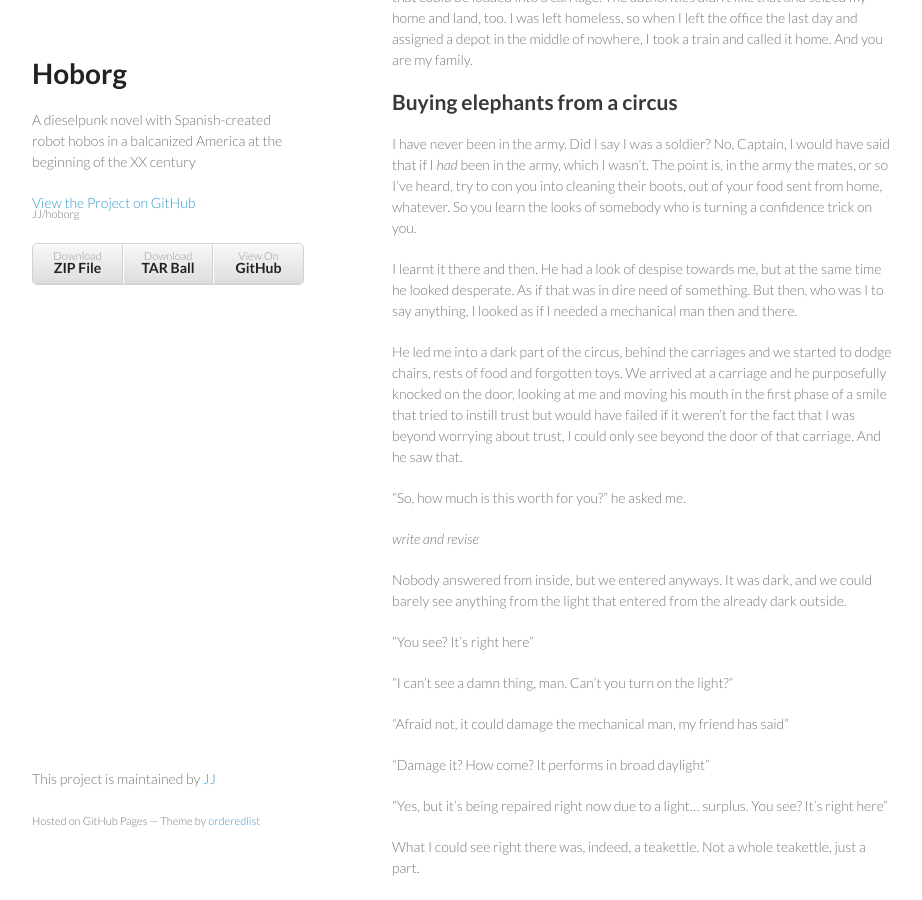
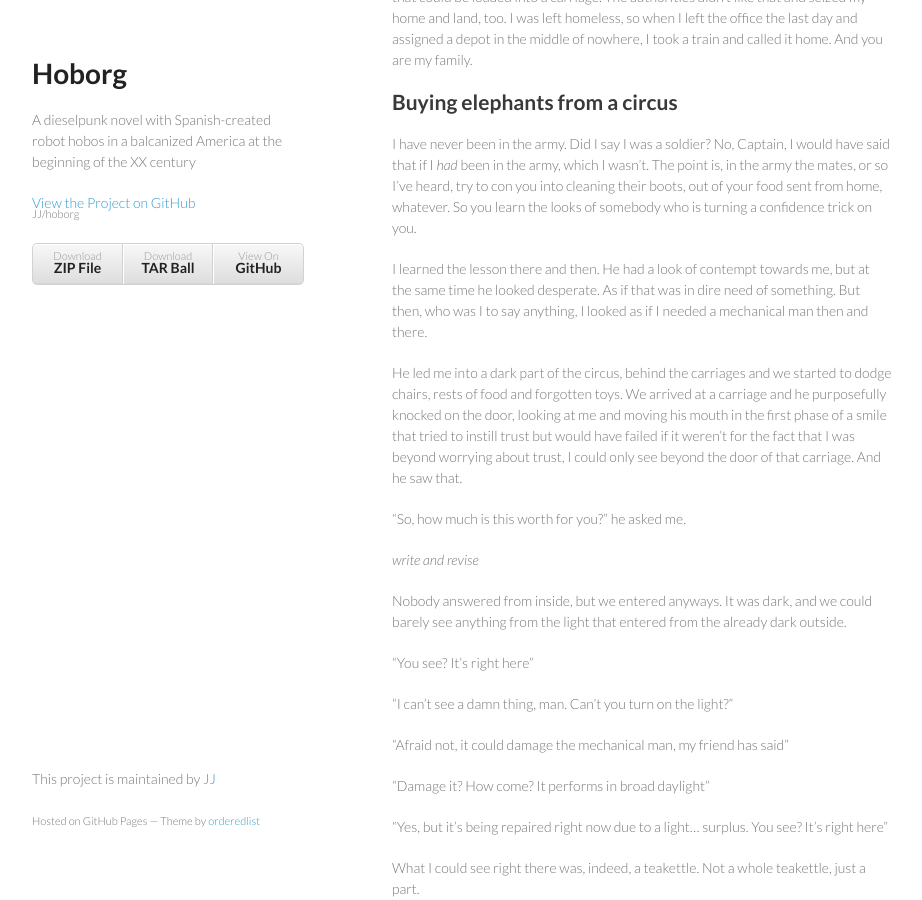
Before and after one commit to JJ/hoborg, a Jekyll site: the page built from text/text.md, in a window 1280 px wide and 900 px high, scrolled down 7331 px. Shown: the whole window, without its empty margins (178-1100 px from the left). Built offline with Jekyll 4.4.1, drawn with Linux system fonts in a browser that asks for light colours.

Commit message:
Sync text/text.md from master to gh-pages

```diff
--- a/text/text.md
+++ b/text/text.md
@@ -422,7 +422,7 @@ con you into cleaning their boots, out of your food sent from home,
 whatever. So you learn the looks of somebody who is turning a
 confidence trick on you.
 
-I learnt it there and then. He had a look of despise towards me, but
+I learned the lesson  there and then. He had a look of contempt towards me, but
 at the same time he looked desperate. As if that was in dire need of
 something. But then, who was I to say anything, I looked as if I
 needed a mechanical man then and there.
```
